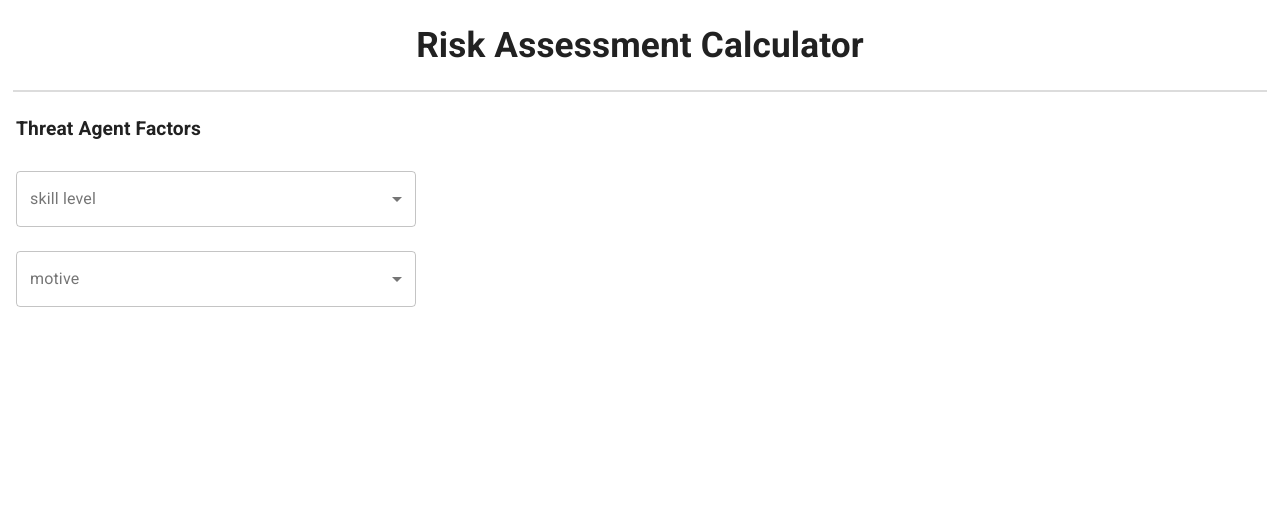
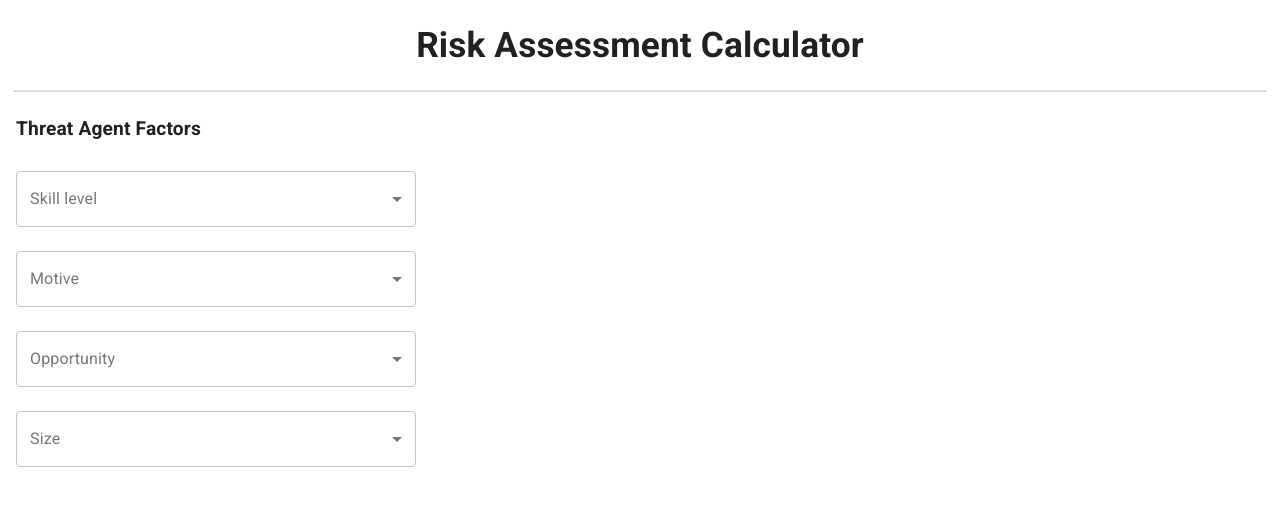
Before and after one commit to rajasoun/tdd-ts-jest-risk-calculator, a Next.js app: page / in a window 1280 px wide. Shown: the top 506 px of the page. Built offline with nearby package versions, Linux system fonts and the light colour scheme.

Commit message:
Threat UI update

```diff
--- a/component/select.tsx
+++ b/component/select.tsx
@@ -6,14 +6,30 @@ import Risk from '../src/risk'
 
 const SelectDropDown = (props: any)=> {
   const [dropDownData, setDropDownData] = React.useState('');
+  const [vector, setVector] = React.useState([{
+    SL:1,M:1,O:0,S:2,ED:1,EE:1,A:1,ID:2,LC:2,LI:1,LAV:1,LAC:1,FD:1,RD:1,NC:2,PV:3
+  }])
+
+  // if(dropDownData != '')
+  // {
+  //   console.log(dropDownData);
+  //   let replaceBrackets = dropDownData.replace("(", "").replace(")", "");
+  //   let removeSpace = replaceBrackets.split(" ");
+    // vector.map(data => {
+    //   data[removeSpace[0]] = parseInt(removeSpace[1]);
+    // })
+
+  // }
+  // console.log(vector);
+
 
   const handleChange = (event: React.ChangeEvent<{ value: unknown }>) => {
     // console.log(event);
 
     setDropDownData(event.target.value as string)
-    // console.log(dropDownData);
 
-    const risk = Risk.stringToVector('Security penetration skills (1)')
+
+    const risk = Risk.stringToVector(`(SL:1/M:1/O:0/S:2/ED:1/EE:1/A:1/ID:2/LC:2/LI:1/LAV:1/LAC:1/FD:1/RD:1/NC:2/PV:3)`)
     // console.log(risk);
     const likelihood = Risk.calculateAverage(risk.slice(0, 8));
     // console.log(likelihood);
@@ -36,7 +52,7 @@ const SelectDropDown = (props: any)=> {
           props.options.map(
             (data:any, index: number) => (
               <MenuItem
-                value={`${data.name} (${data.value})`}
+                value={`${props.id} (${data.value})`}
                 key={`options_${props.id}_${index}`}
               >
                 {data.name} ({data.value})
--- a/data/risk-calculator.json
+++ b/data/risk-calculator.json
@@ -4,7 +4,7 @@
             "title": "Threat Agent Factors",
             "select": [
                 {
-                    "name": "skill level",
+                    "name": "Skill level",
                     "id": "SL",
                     "options": [
                         {
@@ -30,7 +30,7 @@
                     ]
                 },
                 {
-                    "name": "motive",
+                    "name": "Motive",
                     "id": "M",
                     "options": [
                         {
@@ -46,6 +46,58 @@
                             "value" : 9
                         }
                     ]
+                },
+                {
+                    "name": "Opportunity",
+                    "id": "O",
+                    "options": [
+                        {
+                            "name" : "Full access or expensive resources required",
+                            "value" : 0
+                        },
+                        {
+                            "name" : "Special access or resources required",
+                            "value" : 4
+                        },
+                        {
+                            "name" : "Some access or resources required",
+                            "value" : 7
+                        },
+                        {
+                            "name" : "No access or resources required",
+                            "value" : 9
+                        },
+                        {
+                            "name" : "No technical skills",
+                            "value" : 9
+                        }
+                    ]
+                },
+                {
+                    "name": "Size",
+                    "id": "S",
+                    "options": [
+                        {
+                            "name" : "Developers, System administrators",
+                            "value" : 2
+                        },
+                        {
+                            "name" : "Intranet users",
+                            "value" : 4
+                        },
+                        {
+                            "name" : "Partners",
+                            "value" : 5
+                        },
+                        {
+                            "name" : "Authenticated users",
+                            "value" : 6
+                        },
+                        {
+                            "name" : "Anonymous Internet users",
+                            "value" : 9
+                        }
+                    ]
                 }
             ]
         }
--- a/public/risk_calculator.html
+++ b/public/risk_calculator.html
@@ -68,7 +68,7 @@
   <script>
     var exports = {};
   </script>
-  <script type="text/javascript" src="risk.js"></script>
+  <script type="text/javascript" src="../src/risk.ts"></script>
   <script type="text/javascript">
     function calculate() {
       var inputString = null;
--- a/tsconfig.json
+++ b/tsconfig.json
@@ -17,7 +17,7 @@
     "moduleResolution": "node",
     "resolveJsonModule": true,
     "isolatedModules": true,
-    "jsx": "react-jsxdev",
+    "jsx": "react-jsx"
   },
   "include": [
     "./src/**/*"
```
Also changed, not shown: 1 other file (tests, documents, lock files or other folders).
